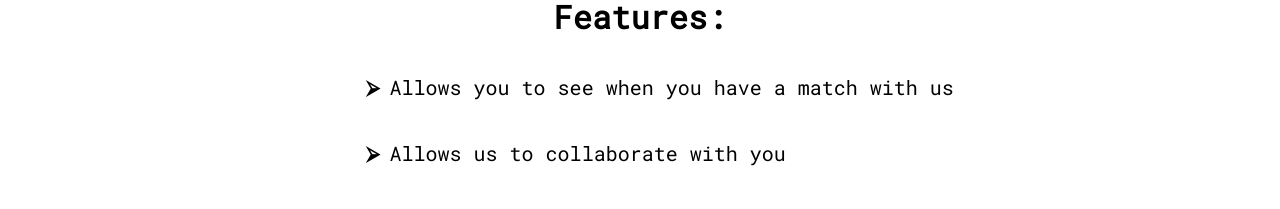
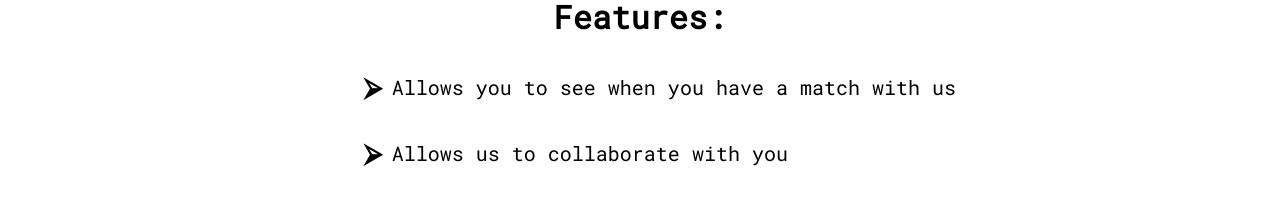
Before and after one commit to PP6464/20785CWeb, a React (Create React App) app: page /download-app in a window 1280 px wide. Shown: the part 377-586 px from the top of the page. Built offline with nearby package versions, Linux system fonts and the light colour scheme; no server answers.

Commit message:
features

```diff
--- a/src/download-app/download-app.css
+++ b/src/download-app/download-app.css
@@ -5,9 +5,11 @@
     align-items: center;
 }
 
-.app-feature h3::after {
+.app-feature div::after {
     content: '\002B9A';
     padding-right: 10px;
+    font-weight: bold;
+    font-size: 25px;
 }
 
 .app-feature {
--- a/src/download-app/download-app.tsx
+++ b/src/download-app/download-app.tsx
@@ -33,7 +33,7 @@ function DownloadApp() {
                         {
                             appData.features.map((feature: any, index: number) => (
                                 <li className="app-feature" key={index}>
-                                    <h3></h3>
+                                    <div></div>
                                     <p key={index} style={{fontSize: "20px"}}>{feature}</p>
                                 </li>
                             ))
```
